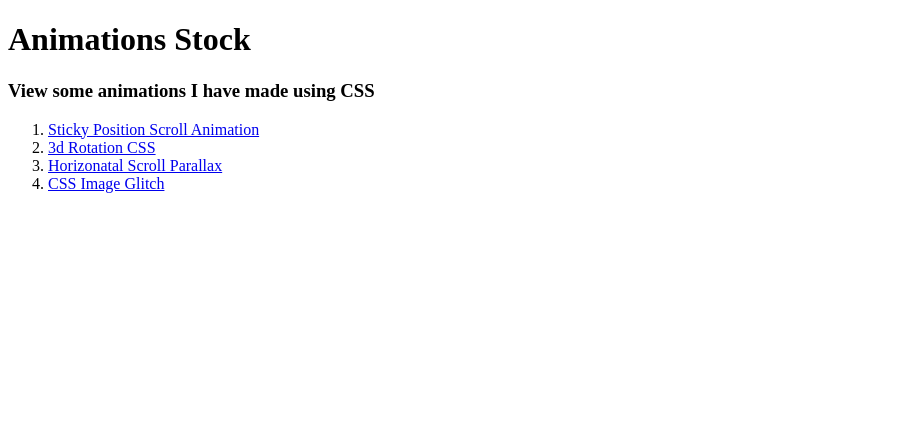
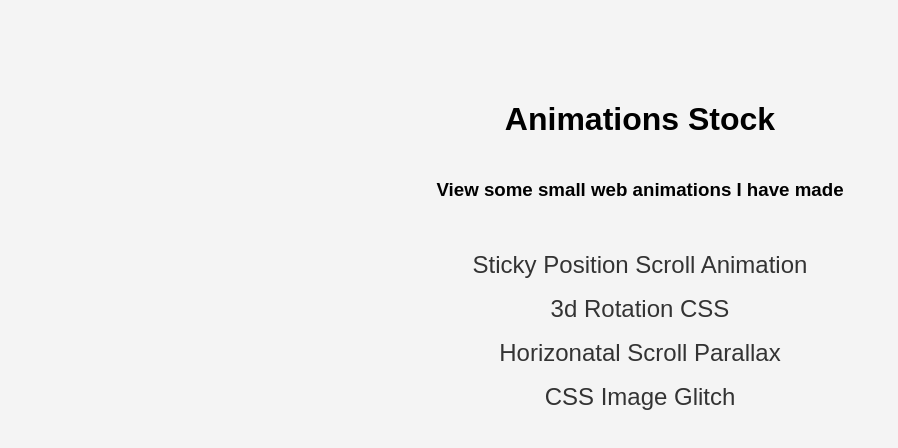
Before and after one commit to Mattds825/animations-stock, a plain HTML site: page index.html in a window 1280 px wide. Shown: the whole page, without its empty margins (0-898 px from the left). Drawn offline with Linux system fonts and the light colour scheme.

Commit message:
update main index page style

```diff
--- a/index.html
+++ b/index.html
@@ -4,15 +4,52 @@
     <meta charset="UTF-8">
     <meta name="viewport" content="width=device-width, initial-scale=1.0">
     <title>Animations Stock</title>
+    <style>
+        body{
+            margin: 0;
+            padding: 0;
+            background-color: #f4f4f4;
+            font-family: Arial, sans-serif;
+        }
+        .container{
+            display: flex;
+            flex-direction: column;
+            align-items: center;
+            margin-top: 5rem;
+        }
+        ol{
+            list-style-type: none;
+            padding: 0;
+            text-align: center;
+        }
+        ol li{
+            margin: 1rem;
+        }
+        ol li a {
+            text-decoration: none;
+            color: #333;
+            font-size: 1.5rem;
+        }
+        ol li a:hover {
+            text-decoration: none;
+            color: white;
+            background-color: #333;
+            font-size: 1.5rem;
+            padding: 0.5rem;
+            border-radius: 5px;
+        }
+    </style>
 </head>
 <body>
-    <h1>Animations Stock</h1>
-    <h3>View some animations I have made using CSS</h3>
+    <div class="container">
+        <h1>Animations Stock</h1>
+    <h3>View some small web animations I have made</h3>
     <ol>
         <li><a href="sticky-position-scroll/index.html">Sticky Position Scroll Animation</a></li>
         <li><a href="3d-rotation-css/index.html">3d Rotation CSS</a></li>
         <li><a href="horizontal-scroll-parallax/index.html">Horizonatal Scroll Parallax</a></li>
         <li><a href="image-glitch-animation/index.html">CSS Image Glitch</a></li>
     </ol>
+    </div>
 </body>
 </html>
```
